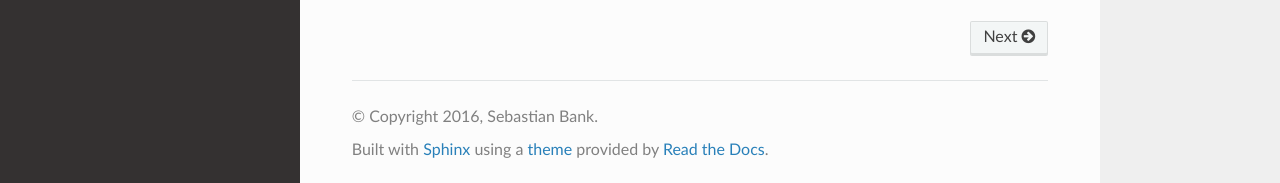
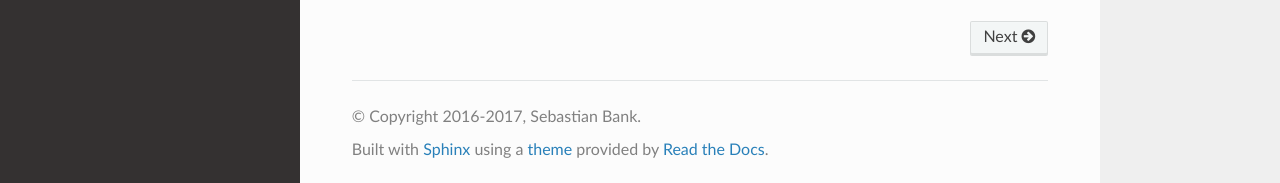
Before and after one commit to xflr6/gsheets, a Sphinx documentation site: the page built from docs/index.rst, in a window 1280 px wide and 900 px high, scrolled down 2717 px. Shown: the part 714-897 px from the top of the window. Built offline with Sphinx 7.4.7 and the Read the Docs theme 2.0.0, drawn with Linux system fonts in a browser that asks for light colours.

```diff
--- a/docs/conf.py
+++ b/docs/conf.py
@@ -54,7 +54,7 @@ master_doc = 'index'
 
 # General information about the project.
 project = u'gsheets'
-copyright = u'2016, Sebastian Bank'
+copyright = u'2016-2017, Sebastian Bank'
 author = u'Sebastian Bank'
 
 # The version info for the project you're documenting, acts as replacement for
--- a/gsheets/__init__.py
+++ b/gsheets/__init__.py
@@ -12,4 +12,4 @@ __title__ = 'gsheets'
 __version__ = '0.1.1.dev0'
 __author__ = 'Sebastian Bank <sebastian.bank@uni-leipzig.de>'
 __license__ = 'MIT, see LICENSE'
-__copyright__ = 'Copyright (c) 2016 Sebastian Bank'
+__copyright__ = 'Copyright (c) 2016-2017 Sebastian Bank'
--- a/setup.py
+++ b/setup.py
@@ -27,6 +27,7 @@ setup(
         'Programming Language :: Python :: 3.3',
         'Programming Language :: Python :: 3.4',
         'Programming Language :: Python :: 3.5',
+        'Programming Language :: Python :: 3.6',
         'Topic :: Internet :: WWW/HTTP',
         'Topic :: Office/Business :: Financial :: Spreadsheet',
     ],
```
Also changed, not shown: 1 other file.
